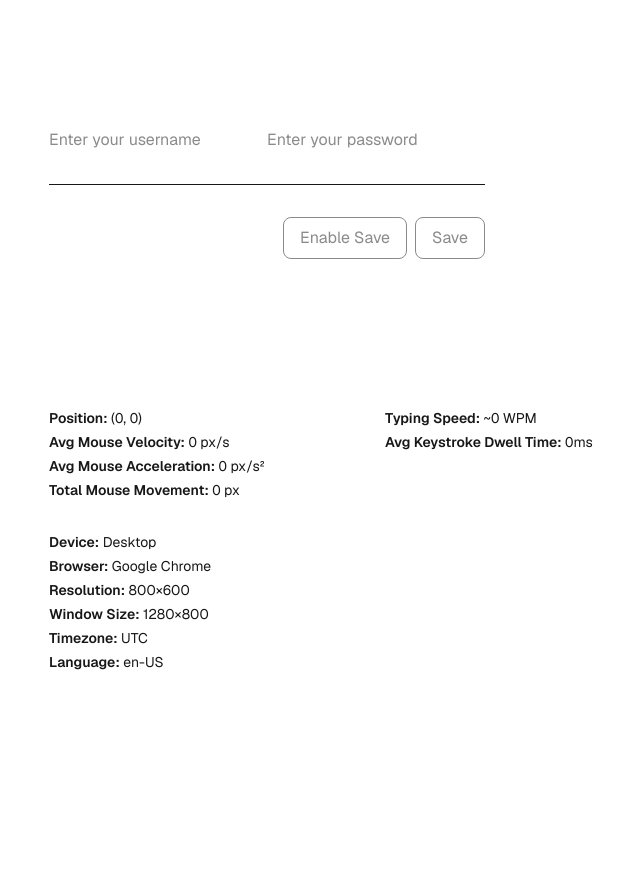
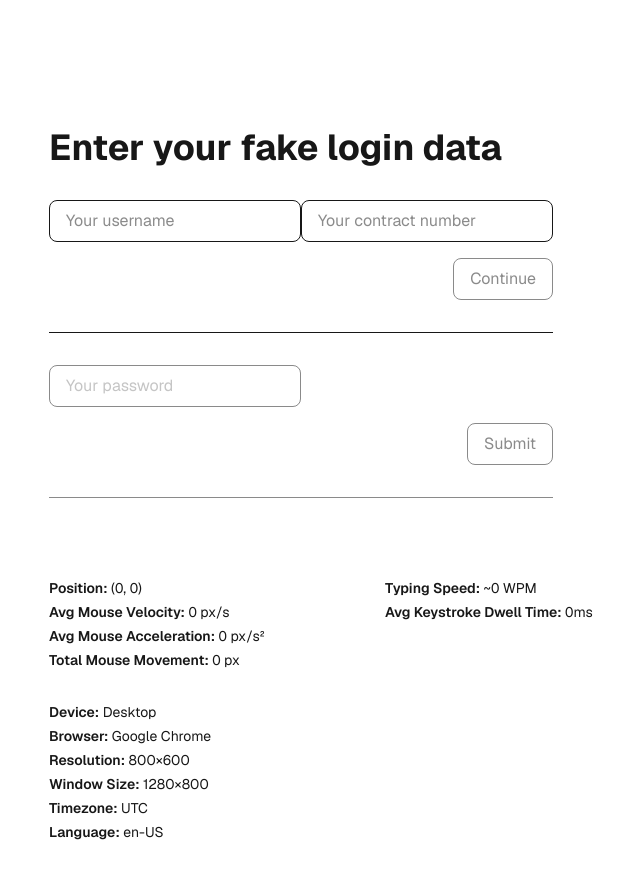
Before and after one commit to sallvi/behavior-profiling, a Next.js app: page / in a window 1280 px wide. Shown: the top 878 px of the page, without its empty margins (271-911 px from the left). Before the commit the page ends 800 px from the top, so only its background shows below. Built offline with nearby package versions, Linux system fonts and the light colour scheme.

Commit message:
Add contract and do a bit of restructuring.

```diff
--- a/app/globals.css
+++ b/app/globals.css
@@ -30,12 +30,15 @@ hr {
   border-top: 1px solid var(--foreground);
   margin: 2rem 0;
 }
-button {
+hr.disabled {
+  opacity: 0.5 !important;
+}
+button, input {
   border: 1px solid var(--foreground);
   border-radius: 0.5rem;
   padding: 0.5rem 1rem;
 }
-button:disabled {
+button:disabled, input:disabled {
   opacity: 0.5 !important;
   cursor: not-allowed;
 }
--- a/app/page.tsx
+++ b/app/page.tsx
@@ -49,6 +49,7 @@ interface DeviceFingerprint {
 
 export default function Home() {
   const [username, setUsername] = useState("");
+  const [contract, setContract] = useState("");
   const [password, setPassword] = useState("");
   const [enabled, setEnabled] = useState(false);
 
@@ -71,6 +72,7 @@ export default function Home() {
       },
       body: JSON.stringify({
         username,
+        contract,
         password,
         mouseAverageVelocity: getAverageVelocity(),
         mouseAverageAcceleration: getAverageAcceleration(),
@@ -85,13 +87,17 @@ export default function Home() {
       }),
     })
     setUsername("");
+    setContract("");
     setPassword("");
     setMouseData([]);
     setKeystrokeData([]);
     setEnabled(false);
   }
   function isFormEmpty() {
-    return !username || !password;
+    return !username || !contract;
+  }
+  function isForm2Empty() {
+    return !password
   }
 
   // Mouse tracking with acceleration calculation
@@ -330,34 +336,48 @@ export default function Home() {
   return (
     <div className="flex min-h-screen items-center justify-center bg-zinc-50 font-sans dark:bg-black">
       <main className="flex min-h-screen w-full max-w-3xl flex-col items-center justify-between py-32 px-16 bg-white dark:bg-black sm:items-start">
+        <h1 className="text-4xl font-bold mb-8">Enter your fake login data</h1>
         <form onSubmit={handleSubmit}>
           <input
           value={username}
           onChange={ e =>  setUsername(e.target.value) }
-          placeholder="Enter your username"
+          disabled={enabled}
+          placeholder="Your username"
           />
           <input
-            value={password}
-            type="password"
-            onChange={ e => setPassword(e.target.value) }
-            placeholder="Enter your password"
+          value={contract}
+          onChange={ e =>  setContract(e.target.value) }
+          disabled={enabled}
+          placeholder="Your contract number"
           />
-          <hr/>
           <div className="flex gap-2 justify-end mt-4">
             <button
               type="button"
               onClick={() => setEnabled(true)}
               disabled={enabled || isFormEmpty()}
             >
-              Enable Save
+              Continue
             </button>
+          </div>
+          <hr className={enabled ? 'disabled' : ''} />
+          <div>
+            <input
+            value={password}
+            type="password"
+            disabled={!enabled || isFormEmpty()}
+            onChange={ e => setPassword(e.target.value) }
+            placeholder="Your password"
+          />
+          </div>
+          <div className="flex gap-2 justify-end mt-4">
             <button
               type="submit"
-              disabled={!enabled || isFormEmpty()}
+              disabled={!enabled || isFormEmpty() || isForm2Empty()}
             >
-              Save
+              Submit
             </button>
           </div>
+          <hr className={!enabled ? 'disabled' : ''} />
         </form>
 
         <div className="grid grid-cols-2 gap-8 mt-12 w-full text-sm">
```
